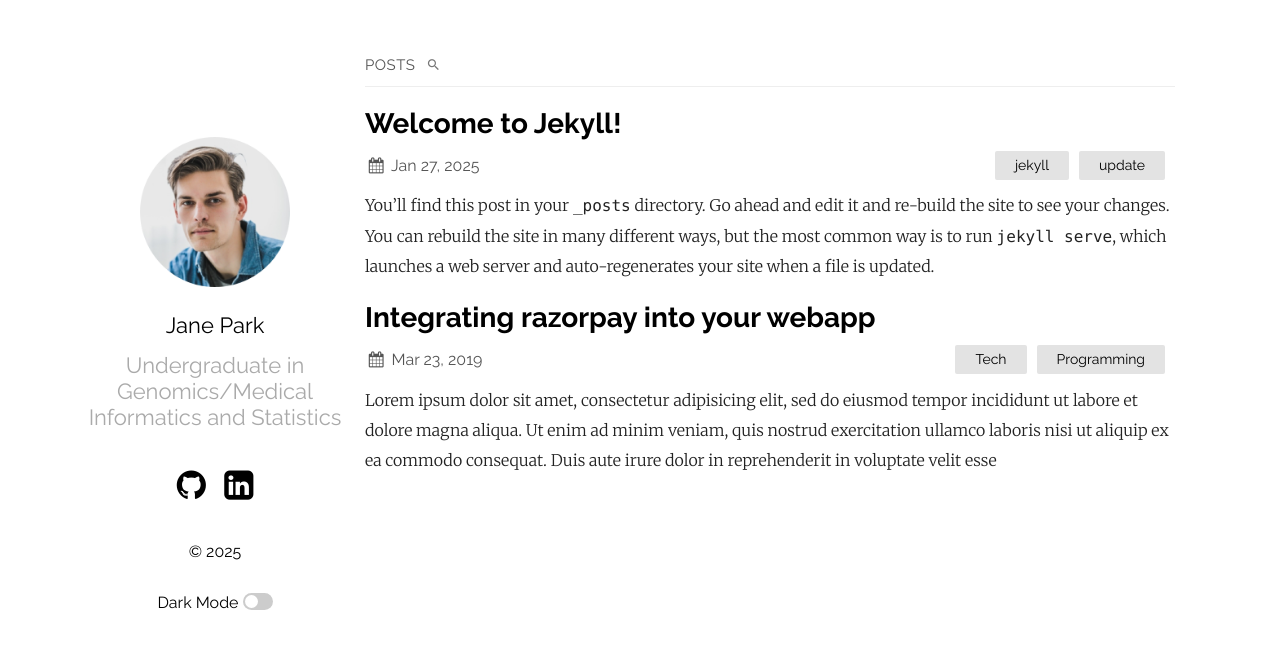
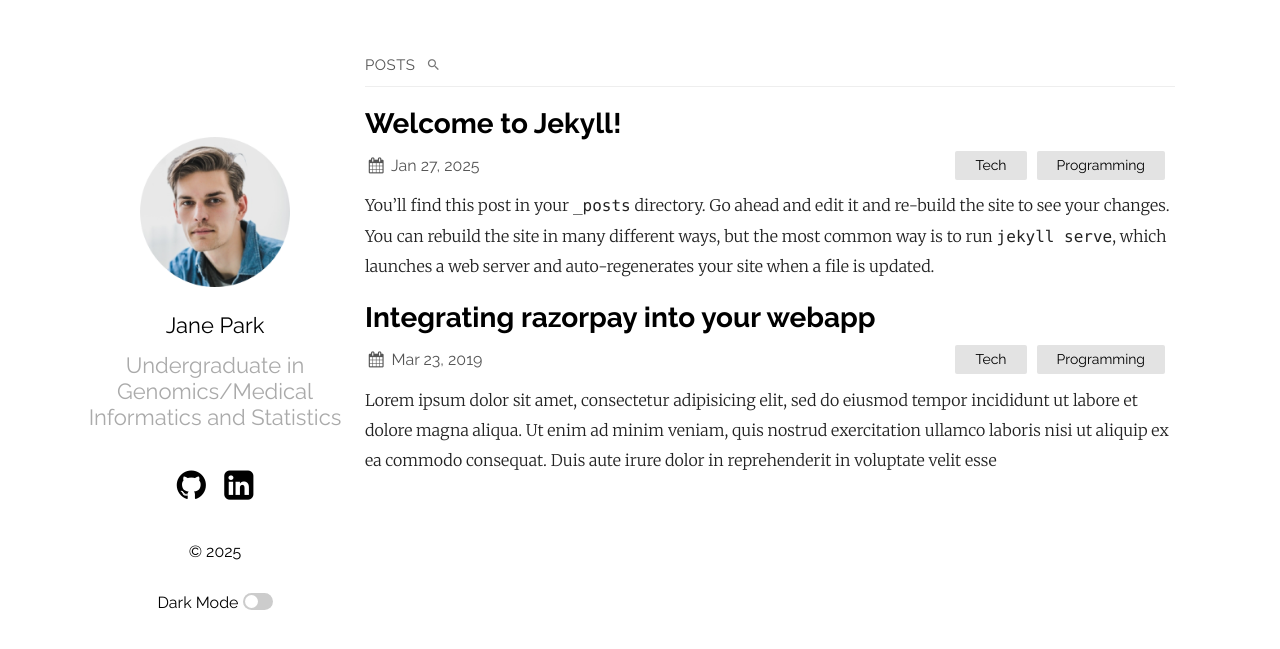
Before and after one commit to j19mk/j19mk.github.io, a Jekyll site: the page built from index.md, in a window 1280 px wide. Shown: the top 649 px of the page. Built offline with Jekyll 4.4.1, drawn with Linux system fonts in a browser that asks for light colours.

Commit message:
Update 2025-01-27-welcome-to-jekyll.markdown

```diff
--- a/_posts/2025-01-27-welcome-to-jekyll.markdown
+++ b/_posts/2025-01-27-welcome-to-jekyll.markdown
@@ -2,7 +2,7 @@
 layout: post
 title:  "Welcome to Jekyll!"
 date:   2025-01-27 17:17:03 +1100
-categories: jekyll update
+categories: [Tech, Programming]
 ---
 You’ll find this post in your `_posts` directory. Go ahead and edit it and re-build the site to see your changes. You can rebuild the site in many different ways, but the most common way is to run `jekyll serve`, which launches a web server and auto-regenerates your site when a file is updated.
 
```
